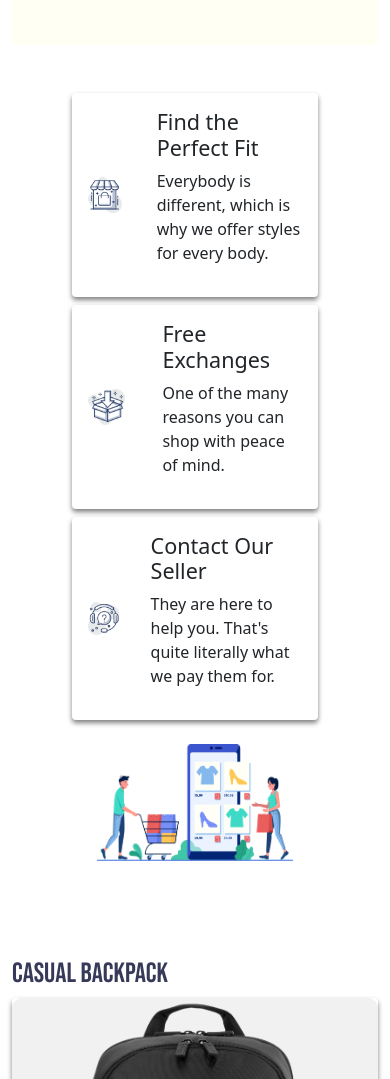
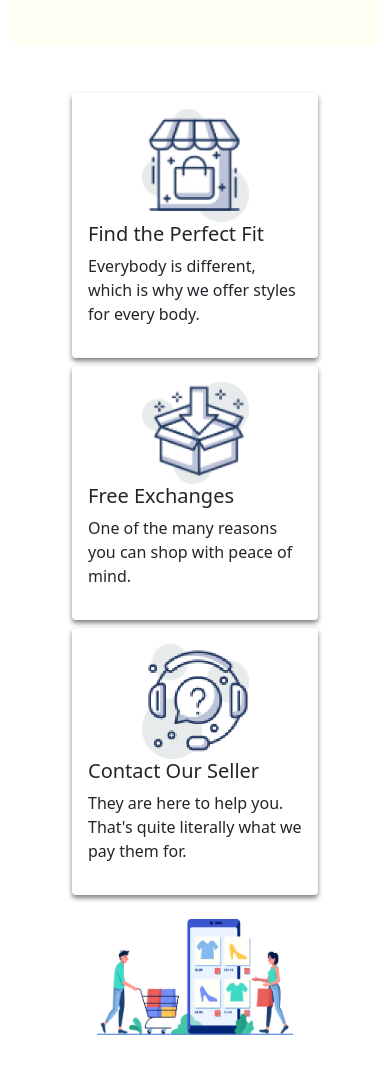
Before and after one commit to jihan212/E-commerce-site, a plain HTML site: page index.html in a window 390 px wide. Shown: the part 601-1680 px from the top of the page. Drawn offline with nearby package versions, Linux system fonts and the light colour scheme.

Commit message:
Responsive E-commerce site

```diff
--- a/index.html
+++ b/index.html
@@ -49,10 +49,10 @@
                 <div class="col-md-5">
                     <div class="card card-box" style="width: 100%;">
                         <div class="card-body">
-                            <div class="d-flex align-items-center">
-                                <div><img style="width: 50%;" src="images/Logo/icon-1.png" alt=""></div>
-                                <div>
-                                    <h4>Find the Perfect Fit</h4>
+                            <div class="row d-flex align-items-center">
+                                <div class="col-md-4 d-flex justify-content-center"><img style="width: 50%;" src="images/Logo/icon-1.png" alt=""></div>
+                                <div class="col-md-8">
+                                    <h5>Find the Perfect Fit</h5>
                                     <p>Everybody is different, which is why we offer styles for every body.</p>
                                 </div>
                             </div>
@@ -61,10 +61,10 @@
 
                       <div class="card card-box mt-2" style="width: 100%;">
                         <div class="card-body">
-                            <div class="d-flex align-items-center">
-                                <div><img style="width: 50%;" src="images/Logo/icon-2.png" alt=""></div>
-                                <div>
-                                    <h4>Free Exchanges</h4>
+                            <div class="row d-flex align-items-center">
+                                <div class="col-md-4 d-flex justify-content-center"><img style="width: 50%;" src="images/Logo/icon-2.png" alt=""></div>
+                                <div class="col-md-8">
+                                    <h5>Free Exchanges</h5>
                                     <p>One of the many reasons you can shop with peace of mind.</p>
                                 </div>
                             </div>
@@ -73,10 +73,10 @@
 
                       <div class="card card-box mt-2" style="width: 100%;">
                         <div class="card-body">
-                            <div class="d-flex align-items-center">
-                                <div><img style="width: 50%;" src="images/Logo/icon-3.png" alt=""></div>
-                                <div>
-                                    <h4>Contact Our Seller</h4>
+                            <div class=" row d-flex align-items-center">
+                                <div class="col-md-4 d-flex justify-content-center"><img style="width: 50%;" src="images/Logo/icon-3.png" alt=""></div>
+                                <div class="col-md-8">
+                                    <h5>Contact Our Seller</h5>
                                     <p>They are here to help you. That's quite literally what we pay them for.</p>
                                 </div>
                             </div>
```
